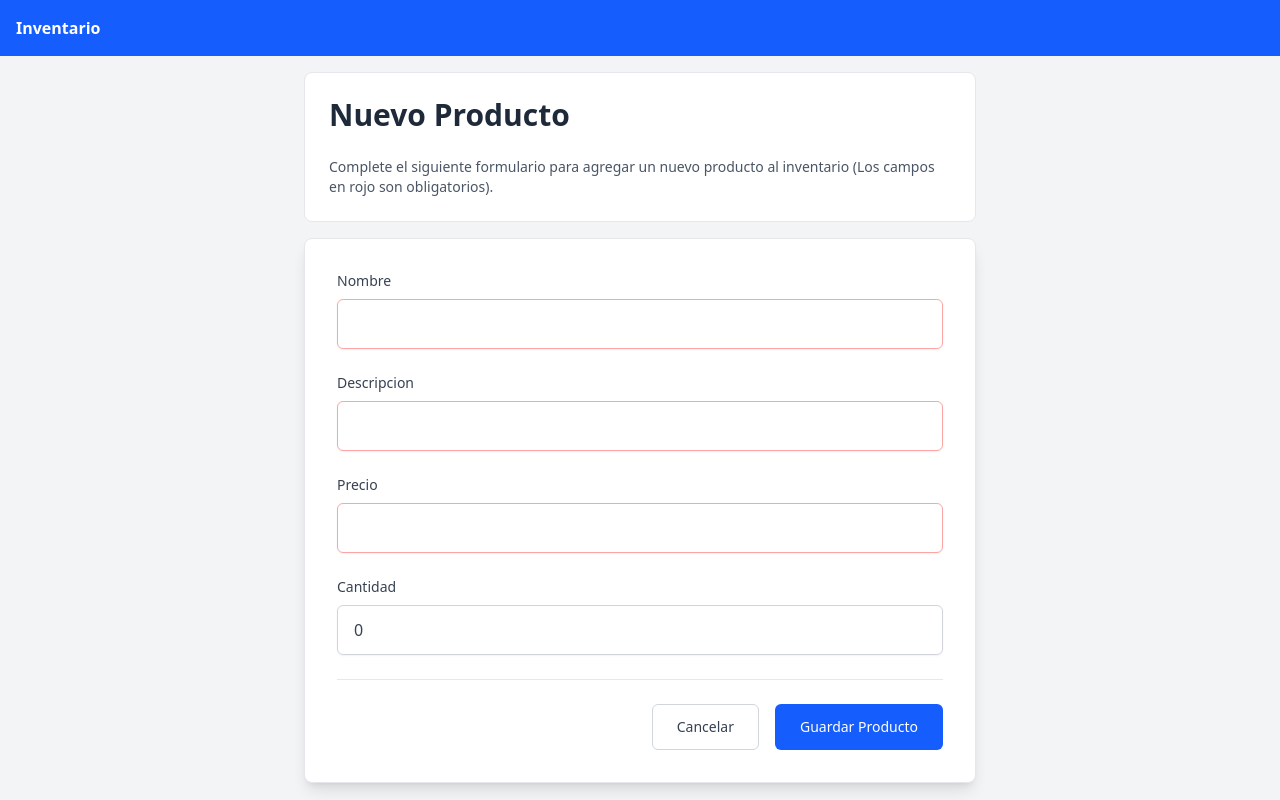
After one commit to Scarlatt-25/django-p13-c4, a Django app: page /producto/nuevo/ in a window 1280 px wide. The commit adds this page. Run offline with Django 5.2, Linux system fonts and the light colour scheme.

Commit message:
15/09/2025

```diff
--- a/bienvenida/bienvenida/models.py
+++ b/bienvenida/bienvenida/models.py
@@ -4,7 +4,7 @@ class Producto(models.Model):
     nombre = models.CharField(max_length=100)
     precio = models.DecimalField(max_digits=6, decimal_places=2)
     descripcion = models.CharField(max_length=150)
-    stock = models.IntegerField (default=0)
+    cantidad = models.IntegerField (default=0)
 
     def __str__(self):
         return self.nombre
--- a/bienvenida/bienvenida/urls.py
+++ b/bienvenida/bienvenida/urls.py
@@ -16,10 +16,10 @@ Including another URLconf
 """
 
 from django.contrib import admin
-from django.urls import path
+from django.urls import path, include
 from . import views
 
 urlpatterns = [
     path("admin/", admin.site.urls),
-    path('productos/', views.lista_productos, name='lista_productos'),
+    path("", include("inventario.urls")),
 ]
--- a/bienvenida/inventario/forms.py
+++ b/bienvenida/inventario/forms.py
@@ -4,4 +4,4 @@ from .models import Producto
 class ProductoForm(forms.ModelForm):
     class Meta:
         model = Producto
-        fields = ['nombre', 'precio', 'descripcion', 'stock']
+        fields = ['nombre', 'precio', 'descripcion', 'cantidad']
--- a/bienvenida/inventario/models.py
+++ b/bienvenida/inventario/models.py
@@ -2,6 +2,6 @@ from django.db import models
 
 class Producto(models.Model):
     nombre = models.CharField(max_length=32)
-    precio = models.DecimalField(max_digits=999,decimal_places=2)
+    precio = models.DecimalField(max_digits=999,decimal_places=0)
     descripcion = models.CharField(max_length=256, default="")
-    stock = models.IntegerField(default=0)
+    cantidad = models.IntegerField(default=0)
--- a/bienvenida/inventario/templates/inventario/base.html
+++ b/bienvenida/inventario/templates/inventario/base.html
@@ -1 +1,24 @@
-<script src="https://cdn.jsdelivr.net/npm/@tailwindcss/browser@4"></script>
+<!DOCTYPE html>
+<html lang="es">
+  <head>
+    <meta charset="UTF-8" />
+    <meta name="viewport" content="width=device-width, initial-scale=1.0" />
+    <title>
+      {% block title %}
+        Inventario
+      {% endblock %}
+    </title>
+    <script src="https://cdn.jsdelivr.net/npm/@tailwindcss/browser@4"></script>
+  </head>
+
+  <body class="bg-gray-100 text-gray-800">
+    <nav class="bg-blue-600 p-4 text-white">
+      <a href="{% url 'lista_productos' %}" class="font-bold">Inventario</a>
+    </nav>
+    <div class="container mx-auto p-4">
+      {% block content %}
+
+      {% endblock %}
+    </div>
+  </body>
+</html>
--- /dev/null
+++ b/bienvenida/inventario/templates/inventario/nuevo_producto.html
@@ -0,0 +1,102 @@
+{% extends 'inventario/base.html' %}
+
+{% block title %}
+  Nuevo Producto
+{% endblock %}
+
+{% block content %}
+  <div class="max-w-2xl mx-auto">
+    <div class="bg-white mb-4 p-6 rounded-lg border border-gray-200">
+      <h1 class="text-3xl font-bold text-gray-800 mb-6">Nuevo Producto</h1>
+      <p class="text-sm text-gray-600">Complete el siguiente formulario para agregar un nuevo producto al inventario (Los campos en rojo son obligatorios).</p>
+    </div>
+    <form method="post" class="bg-white p-8 rounded-lg shadow-lg border border-gray-200">
+      {% csrf_token %}
+
+      <!-- Campo Nombre -->
+      <div class="mb-6">
+        <label for="{{ form.nombre.id_for_label }}" class="block text-sm font-medium text-gray-700 mb-2">{{ form.nombre.label }}</label>
+        {{ form.nombre }}
+        {% if form.nombre.errors %}
+          <div class="mt-2 text-sm text-red-600">{{ form.nombre.errors }}</div>
+        {% endif %}
+      </div>
+
+      <!-- Campo Descripción -->
+      <div class="mb-6">
+        <label for="{{ form.descripcion.id_for_label }}" class="block text-sm font-medium text-gray-700 mb-2">{{ form.descripcion.label }}</label>
+        {{ form.descripcion }}
+        {% if form.descripcion.errors %}
+          <div class="mt-2 text-sm text-red-600">{{ form.descripcion.errors }}</div>
+        {% endif %}
+      </div>
+
+      <!-- Campo Precio -->
+      <div class="mb-6">
+        <label for="{{ form.precio.id_for_label }}" class="block text-sm font-medium text-gray-700 mb-2">{{ form.precio.label }}</label>
+        {{ form.precio }}
+        {% if form.precio.errors %}
+          <div class="mt-2 text-sm text-red-600">{{ form.precio.errors }}</div>
+        {% endif %}
+      </div>
+
+      <!-- Campo Cantidad -->
+      <div class="mb-6">
+        <label for="{{ form.cantidad.id_for_label }}" class="block text-sm font-medium text-gray-700 mb-2">{{ form.cantidad.label }}</label>
+        {{ form.cantidad }}
+        {% if form.cantidad.errors %}
+          <div class="mt-2 text-sm text-red-600">{{ form.cantidad.errors }}</div>
+        {% endif %}
+      </div>
+
+      <!-- Botones -->
+      <div class="flex items-center justify-end space-x-4 pt-6 border-t border-gray-200">
+        <a href="{% url 'lista_productos' %}" class="inline-flex items-center px-6 py-3 border border-gray-300 text-sm font-medium rounded-md text-gray-700 bg-white hover:bg-gray-50 focus:outline-none focus:ring-2 focus:ring-offset-2 focus:ring-blue-500 transition duration-200">Cancelar</a>
+        <button type="submit" class="hover:scale-105 transition-all ease-in inline-flex items-center px-6 py-3 border border-transparent text-sm font-medium rounded-md text-white bg-blue-600 hover:bg-blue-700 focus:outline-none focus:ring-2 focus:ring-offset-2 focus:ring-blue-500 transition duration-200">Guardar Producto</button>
+      </div>
+    </form>
+  </div>
+
+  <style>
+    /* Estilos para los campos del formulario */
+    input,
+    textarea,
+    select {
+      width: 100%;
+      padding: 0.75rem 1rem;
+      border: 1px solid #d1d5db;
+      border-radius: 0.375rem;
+      box-shadow: 0 1px 2px 0 rgba(0, 0, 0, 0.05);
+      color: #374151;
+      transition: all 0.2s ease-in-out;
+    }
+
+    input::placeholder,
+    textarea::placeholder {
+      color: #9ca3af;
+    }
+
+    input:focus,
+    textarea:focus,
+    select:focus {
+      outline: none;
+      ring: 2px solid #083deaff;
+      border-color: #084ceaff;
+      box-shadow: 0 0 0 2px rgba(234, 179, 8, 0.2);
+    }
+
+    textarea {
+      resize: vertical;
+      min-height: 100px;
+    }
+
+    input:invalid {
+      border-color: #fca5a5;
+    }
+
+    input:invalid:focus {
+      ring: 2px solid #ef4444;
+      border-color: #ef4444;
+      box-shadow: 0 0 0 2px rgba(239, 68, 68, 0.2);
+    }
+{% endblock %}
--- a/bienvenida/inventario/urls.py
+++ b/bienvenida/inventario/urls.py
@@ -1,10 +1,9 @@
 from django.urls import path
 from . import views
-
 urlpatterns = [
-    path('productos/', views.producto_list, name='producto_list'),
-    path('productos/nuevo/', views.producto_create,name='producto_create'),
-    path('productos/<int:pk>/', views.producto_detail,name='producto_detail'),
-    path('productos/<int:pk>/editar/', views.producto_update,name='producto_update'),
-    path('productos/<int:pk>/eliminar/', views.producto_delete,name='producto_delete'),
+    path("", views.lista_productos, name="lista_productos"),
+    path("producto/<int:id>/", views.detalle_producto, name="detalle_producto"),
+    path("producto/nuevo/", views.nuevo_producto, name="nuevo_producto"),
+    path("producto/editar/<int:id>/", views.editar_producto, name="editar_producto"),
+    path("producto/eliminar/<int:id>/", views.eliminar_producto, name="eliminar_producto"),
 ]
--- a/bienvenida/inventario/views.py
+++ b/bienvenida/inventario/views.py
@@ -1,45 +1,39 @@
-from django.shortcuts import render
 from django.shortcuts import render, get_object_or_404, redirect
 from .models import Producto
 from .forms import ProductoForm
 
-def producto_list(request):
+def lista_productos(request):
     productos = Producto.objects.all()
-    return render(request, 'inventario/producto_list.html',
-{'object_list': productos})
+    return render(request, 'inventario/lista_productos.html', {'productos': productos})
 
-def producto_detail(request, pk):
-    producto = get_object_or_404(Producto, pk=pk)
-    return render(request, 'inventario/producto_detail.html',
-{'object': producto})
+def detalle_producto(request, id):
+    producto = get_object_or_404(Producto, id=id)
+    return render(request, 'inventario/detalle_producto.html', {'producto': producto})
 
-def producto_create(request):
+def nuevo_producto(request):
     if request.method == 'POST':
         form = ProductoForm(request.POST)
         if form.is_valid():
             form.save()
-        return redirect('producto_list')
+            return redirect('lista_productos')
     else:
         form = ProductoForm()
-    return render(request, 'inventario/producto_form.html', {'form':
-form})
+    return render(request, 'inventario/nuevo_producto.html', {'form': form})
 
-def producto_update(request, pk):
-    producto = get_object_or_404(Producto, pk=pk)
+def editar_producto(request, id):
+    producto = get_object_or_404(Producto, id=id)
     if request.method == 'POST':
         form = ProductoForm(request.POST, instance=producto)
         if form.is_valid():
             form.save()
-            return redirect('producto_list')
+            return redirect('lista_productos')
     else:
         form = ProductoForm(instance=producto)
-    return render(request, 'inventario/producto_form.html', {'form':
-form})
+    return render(request, 'inventario/editar_producto.html', {'form': form})
 
-def producto_delete(request, pk):
-    producto = get_object_or_404(Producto, pk=pk)
+def eliminar_producto(request, id):
+    producto = get_object_or_404(Producto, id=id)
     if request.method == 'POST':
         producto.delete()
-        return redirect('producto_list')
-    return render(request,
-'inventario/producto_confirm_delete.html', {'object': producto})
+        return redirect('lista_productos')
+    return render(request, 'inventario/eliminar_producto.html', {'producto': producto})
```
Also changed, not shown: bienvenida/inventario/templates/inventario/detalle_producto.html (added, +16 -0 lines), bienvenida/inventario/templates/inventario/editar_producto.html (added, +103 -0 lines), bienvenida/inventario/templates/inventario/eliminar_producto.html (added, +15 -0 lines), bienvenida/inventario/templates/inventario/lista_productos.html (added, +38 -0 lines), bienvenida/inventario/migrations/0002_rename_stock_producto_cantidad.py (added), bienvenida/inventario/migrations/0003_alter_producto_precio.py (added), bienvenida/inventario/templates/inventario/producto_list.html (deleted).
